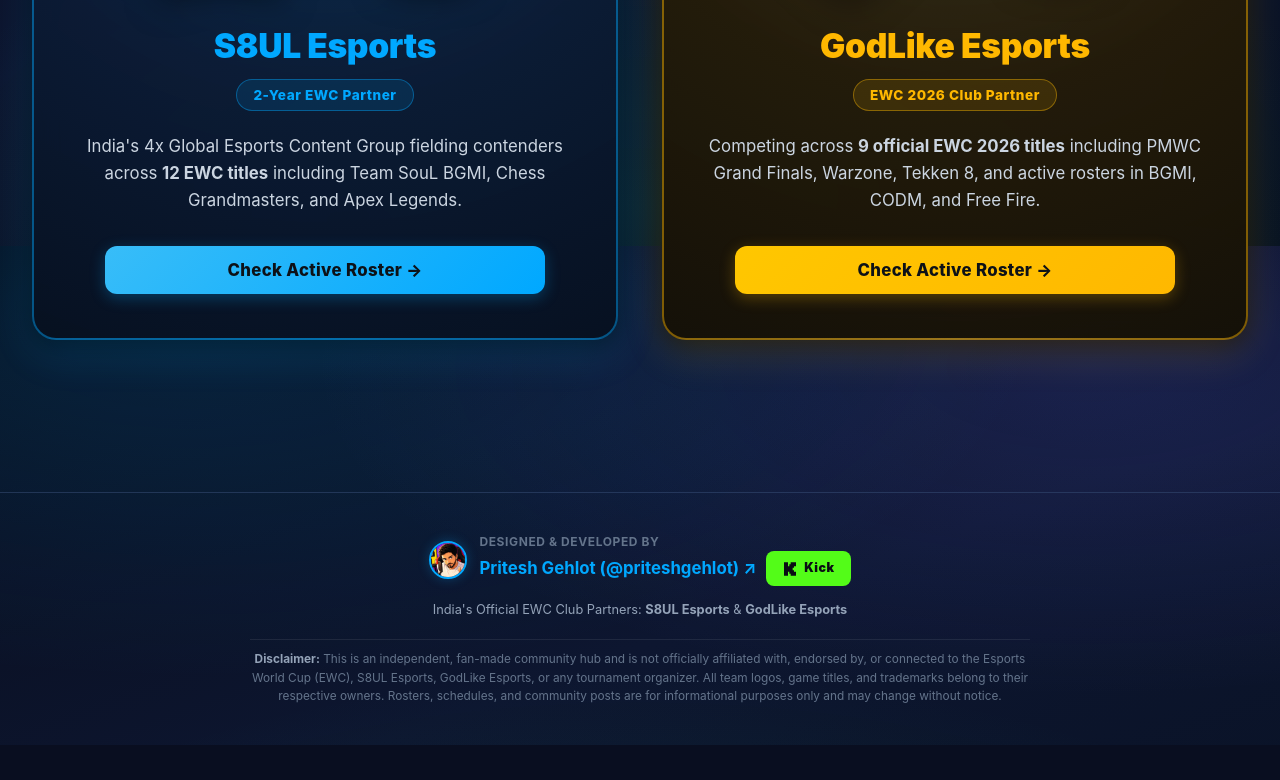
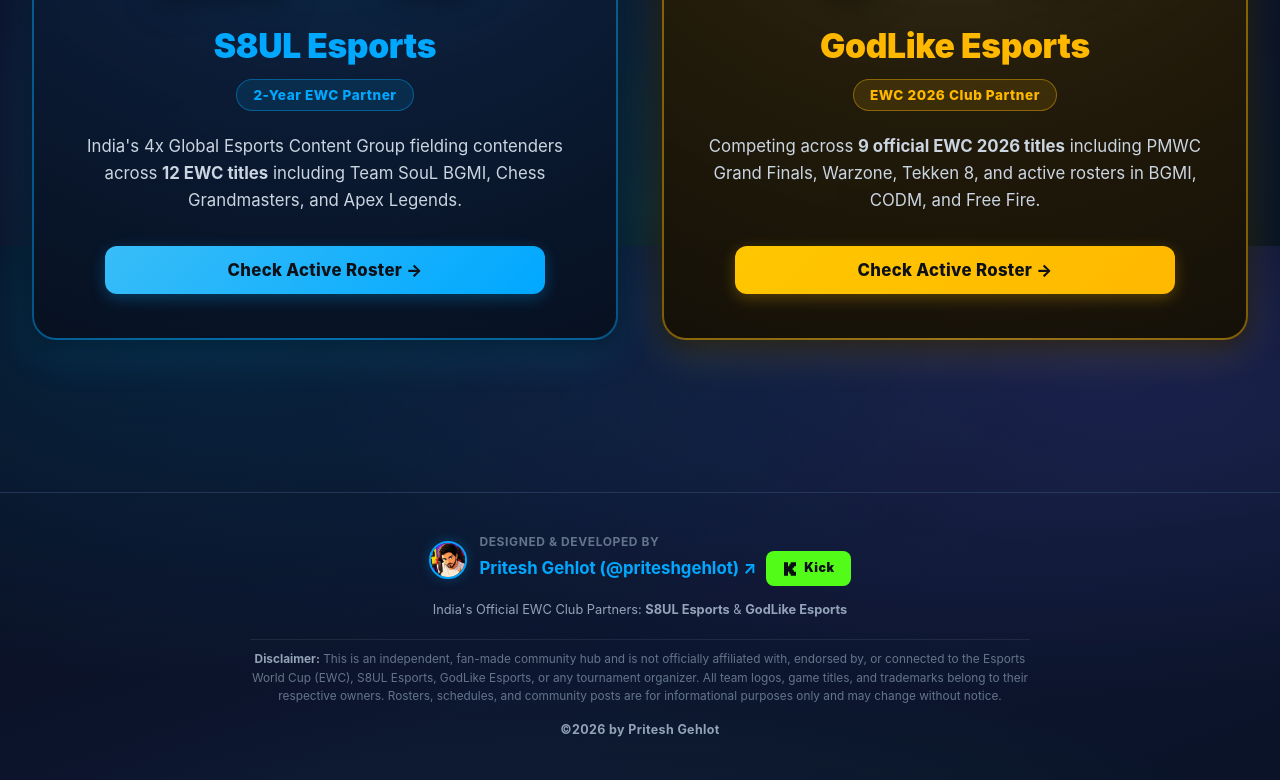
Before and after one commit to Priteshghelot/IGC, a website: page index.html in a window 1280 px wide. Shown: the part 1354-2134 px from the top of the page. Before the commit the page ends 2099 px from the top, so only its background shows below. Drawn offline with Linux system fonts and the light colour scheme; no server answers.

Commit message:
chore: add copyright line to footer

```diff
--- a/css/style.css
+++ b/css/style.css
@@ -3034,6 +3034,14 @@ button {
   color: var(--text-sub);
 }
 
+.footer-copyright {
+  margin-top: 8px;
+  font-size: 0.78rem;
+  font-weight: 700;
+  color: var(--text-sub);
+  letter-spacing: 0.03em;
+}
+
 /* Athlete / Player Chips inside Roster column */
 .athlete-chips-wrap {
   display: flex;
--- a/index.html
+++ b/index.html
@@ -1000,6 +1000,7 @@
     <p class="footer-disclaimer">
       <strong>Disclaimer:</strong> This is an independent, fan-made community hub and is not officially affiliated with, endorsed by, or connected to the Esports World Cup (EWC), S8UL Esports, GodLike Esports, or any tournament organizer. All team logos, game titles, and trademarks belong to their respective owners. Rosters, schedules, and community posts are for informational purposes only and may change without notice.
     </p>
+    <div class="footer-copyright">©2026 by Pritesh Gehlot</div>
   </footer>
 
   <!-- =========================================================================
```
